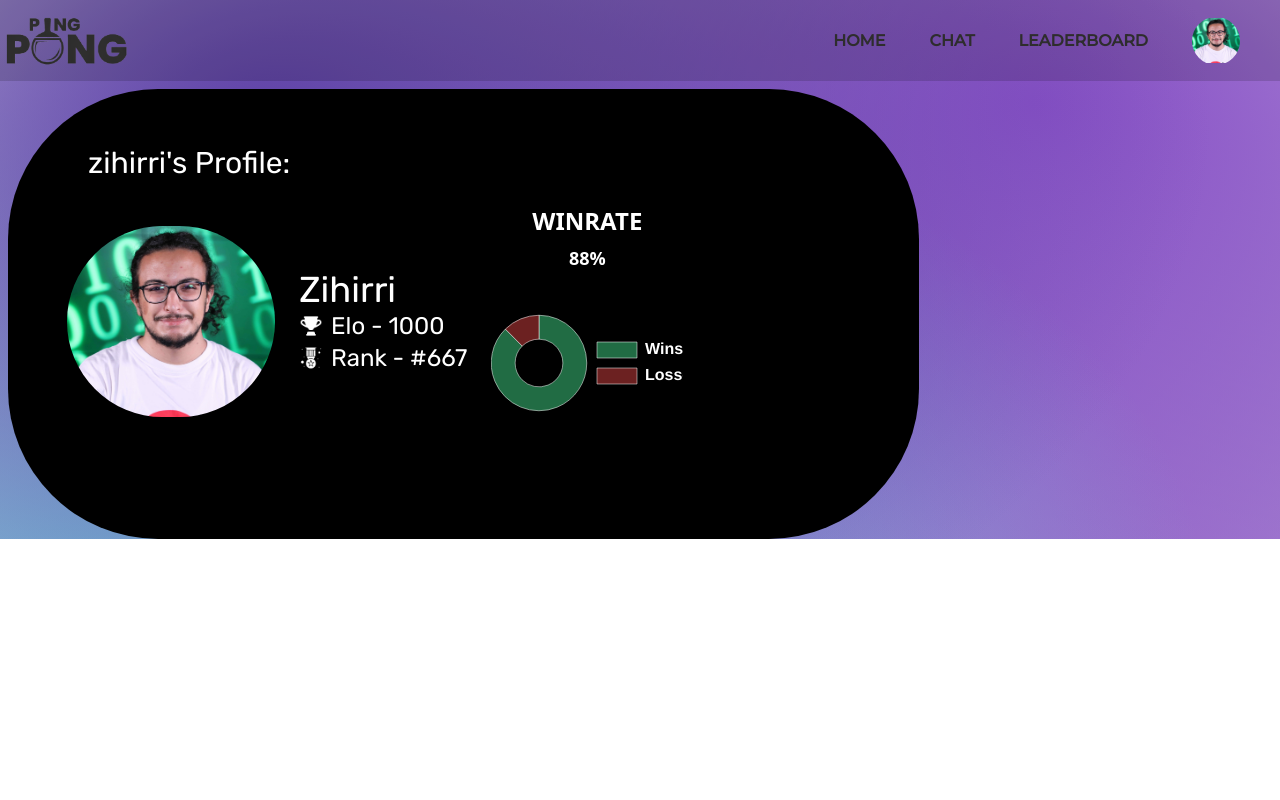
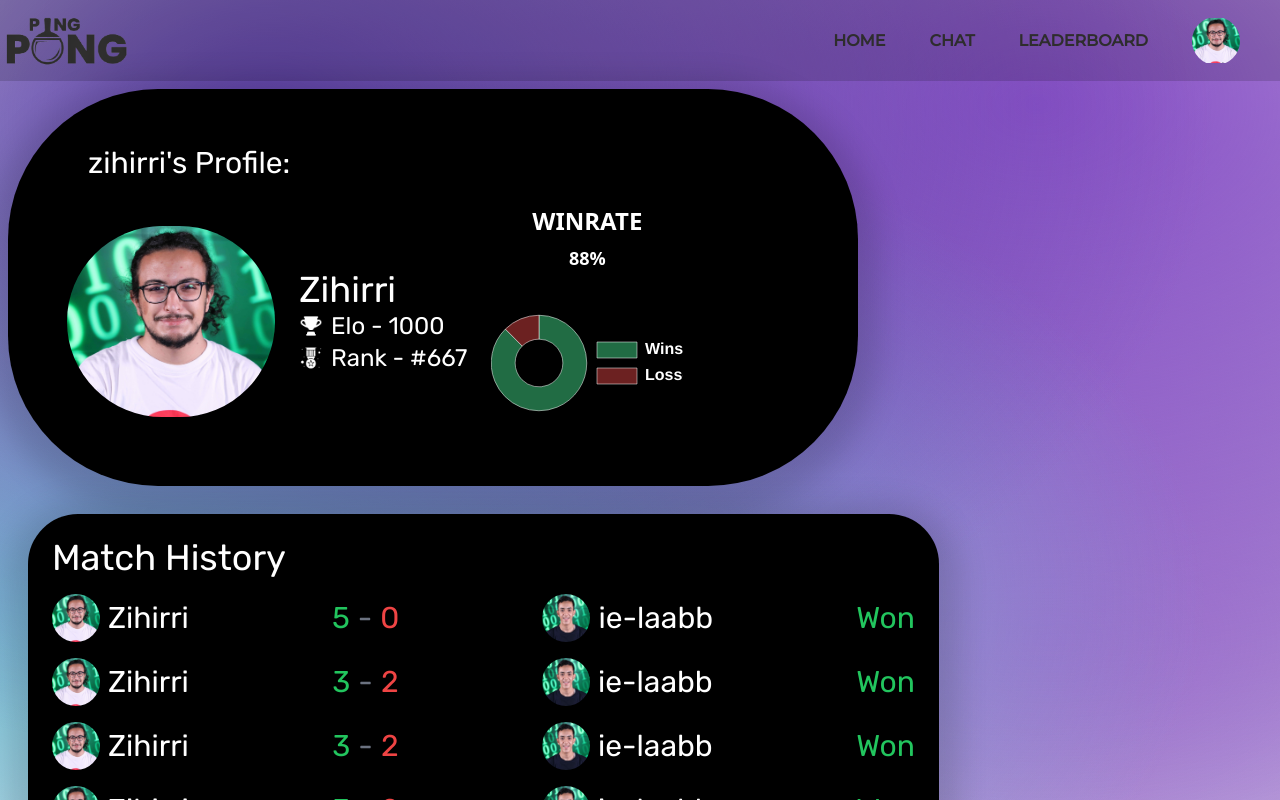
Before and after one commit to ZakNyx/ft_transcendence, a React (Vite) app: page /profile in a window 1280 px wide. Shown: the top 800 px of the page. Built offline with nearby package versions, Linux system fonts and the light colour scheme.

Commit message:
Adding History to the profile page

```diff
--- /dev/null
+++ b/src/components/MatchHistory.tsx
@@ -0,0 +1,85 @@
+
+import React from "react";
+
+const MatchHistory = () => {
+  const matchHistory = [
+    {
+      opponent: "ie-laabb",
+      playerScore:5,
+      opponentScore: 0,
+      result: "win",
+    },
+    {
+        opponent: "ie-laabb",
+        playerScore: 3,
+        opponentScore: 2,
+        result: "win",
+      },
+      {
+        opponent: "ie-laabb",
+        playerScore: 3,
+        opponentScore: 2,
+        result: "win",
+      },
+      {
+        opponent: "ie-laabb",
+        playerScore: 3,
+        opponentScore: 2,
+        result: "win",
+      },    {
+        opponent: "ie-laabb",
+        playerScore: 3,
+        opponentScore: 2,
+        result: "win",
+      },    {
+        opponent: "ie-laabb",
+        playerScore: 4,
+        opponentScore: 5,
+        result: "lost",
+      },
+    // ... add more matches here ...
+  ];
+
+  return (
+    <div className="bg-black rounded-[50px] w-[911px] p-6 ml-7 mt-7 shadow-[0px_10px_30px_20px_#00000024]">
+      <h1 className="text-white font-[Rubik] text-lg sm:text-xl md:text-2xl lg:text-3xl xl:text-4xl 2xl:text-5xl mb-4">
+        Match History
+      </h1>
+      <ul className="space-y-4">
+        {matchHistory.map((match, index) => (
+          <li
+            key={index}
+            className="flex items-center justify-between text-white font-[Rubik] text-base sm:text-lg md:text-xl lg:text-2xl xl:text-3xl"
+          >
+            <div className="flex items-center space-x-2">
+              <img
+                src="../public/images/zihirri.jpg"
+                alt="Profile Owner"
+                className="w-12 h-12 rounded-full"
+              />
+              <span>Zihirri</span>
+            </div>
+            <div className="flex items-center space-x-2">
+              <span className="text-green-500">{match.playerScore}</span>
+              <span className="text-gray-500">-</span>
+              <span className="text-red-500">{match.opponentScore}</span>
+            </div>
+            <div className="flex items-center space-x-2">
+              <img
+                src={`../public/images/${match.opponent}.jpg`}
+                alt={`${match.opponent}'s profile`}
+                className="w-12 h-12 rounded-full"
+              />
+              <span>{match.opponent}</span>
+            </div>
+            <span className={`text-${match.result === "win" ? "green" : "red"}-500`}>
+              {match.result === "win" ? "Won" : "Lost"}
+            </span>
+          </li>
+        ))}
+      </ul>
+    </div>
+  );
+};
+
+export default MatchHistory;
--- /dev/null
+++ b/src/components/ProfileCard.tsx
@@ -0,0 +1,43 @@
+import DoughnutChart from "../components/DoughnutChart";
+import React from "react";
+
+export default function ProfileCard() {
+  return (
+    <div className="bg-black rounded-[150px] w-[850px] h-auto p-6 ml-2 mt-2 shadow-[0px_10px_30px_20px_#00000024]">
+      <h1 className="text-white font-[Rubik] text-base sm:text-lg md:text-xl lg:text-2xl xl:text-3xl pt-8 pl-14">
+        zihirri's Profile:
+      </h1>
+      <div className="flex items-center">
+        <div className="flex items-center">
+          <img
+            src="../../public/images/zihirri.jpg"
+            alt="profile image"
+            className="w-52 h-50 rounded-[7rem] mr-6 md:mr-3 lg:mr-6 ml-[35px]"
+          />
+          <div className="  ">
+            <h1 className="text-white font-[Rubik] text-4xl">Zihirri</h1>
+            <h2 className="text-white font-[Rubik] text-2xl flex items-center">
+              <img
+                className="w-6 h-6 mr-2"
+                src="../public/images/trophy.png"
+                alt="42 Logo"
+              />
+              Elo - 1000
+            </h2>
+            <h2 className="text-white font-[Rubik] text-2xl flex items-center">
+              <img
+                className="w-6 h-6 mr-2"
+                src="../public/images/rank.png"
+                alt="42 Logo"
+              />
+              Rank - #667
+            </h2>
+          </div>
+        </div>
+        <div className="">
+          <DoughnutChart wins={155} losses={22} />
+        </div>
+      </div>
+    </div>
+  );
+}
--- a/src/pages/Profile.tsx
+++ b/src/pages/Profile.tsx
@@ -1,6 +1,7 @@
 import NavBar from "../components/Navbar";
-import DoughnutChart from "../components/DoughnutChart";
-import "../index.css";
+import ProfileCard from "../components/ProfileCard"
+import MatchHistory from "../components/MatchHistory"
+
 function Profile() {
   return (
     <div className="background-image">
@@ -8,45 +9,11 @@ function Profile() {
         @import
         url('https://fonts.googleapis.com/css2?family=Rubik&display=swap');
       </style>
-      <NavBar />
-      <div className="bg-black rounded-[150px] w-[911px] h-[450px] p-6 ml-2 mt-2">
-        <h1 className="text-white font-[Rubik] text-base sm:text-lg md:text-xl lg:text-2xl xl:text-3xl pt-8 pl-14">
-          zihirri's Profile:
-        </h1>
-        <div className="flex items-center">
-          <div className="flex items-center">
-            <img
-              src="../../public/images/zihirri.jpg"
-              alt="profile image"
-              className="w-52 h-50 rounded-[7rem] mr-6 md:mr-3 lg:mr-6 ml-[35px]"
-            />
-            <div className="  ">
-              <h1 className="text-white font-[Rubik] text-4xl">Zihirri</h1>
-              <h2 className="text-white font-[Rubik] text-2xl flex items-center">
-                <img
-                  className="w-6 h-6 mr-2"
-                  src="../public/images/trophy.png"
-                  alt="42 Logo"
-                />
-                Elo - 1000
-              </h2>
-              <h2 className="text-white font-[Rubik] text-2xl flex items-center">
-                <img
-                  className="w-6 h-6 mr-2"
-                  src="../public/images/rank.png"
-                  alt="42 Logo"
-                />
-                Rank - #667
-              </h2>
-            </div>
-          </div>
-          <div className="">
-            <DoughnutChart wins={155} losses={22} />
-          </div>
-        </div>
-      </div>
-    </div>
-  );
+      <NavBar/>
+      <ProfileCard/>
+      <MatchHistory/>
+   </div>
+  )
 }
 
 export default Profile;
```
Also changed, not shown: public/images/ie-laabb.jpg (renamed from public/images/ie-laabb.jpeg).
